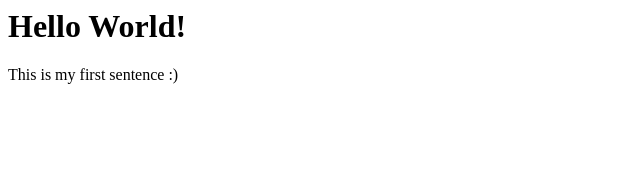
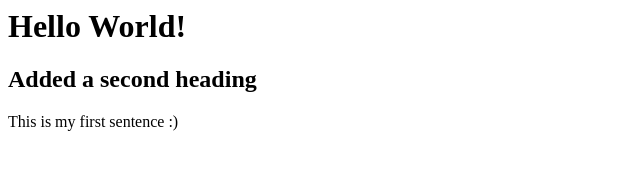
Before and after one commit to marianne-yoodle/webdev4, a plain HTML site: page root/index.html in a window 1280 px wide. Shown: the whole page, without its empty margins (0-640 px from the left). Drawn offline with Linux system fonts and the light colour scheme.

Commit message:
Added a second heading

```diff
--- a/root/index.html
+++ b/root/index.html
@@ -4,6 +4,7 @@
     </head>
     <body>
         <h1>Hello World!</h1>
+        <h2>Added a second heading</h2>
         <p>This is my first sentence :)</p>
     </body>
 </html>
```
